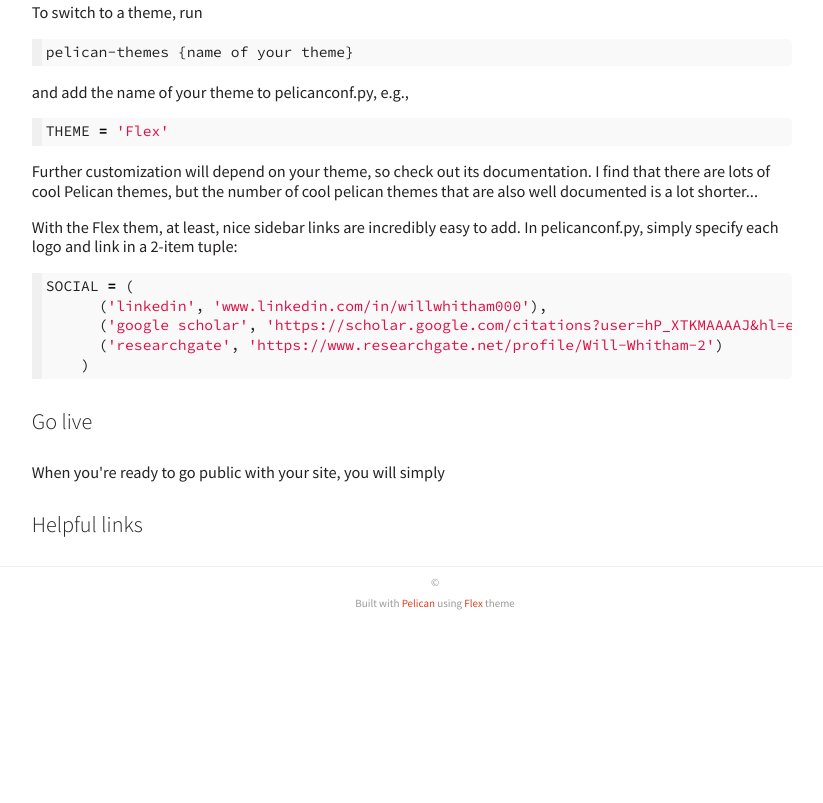
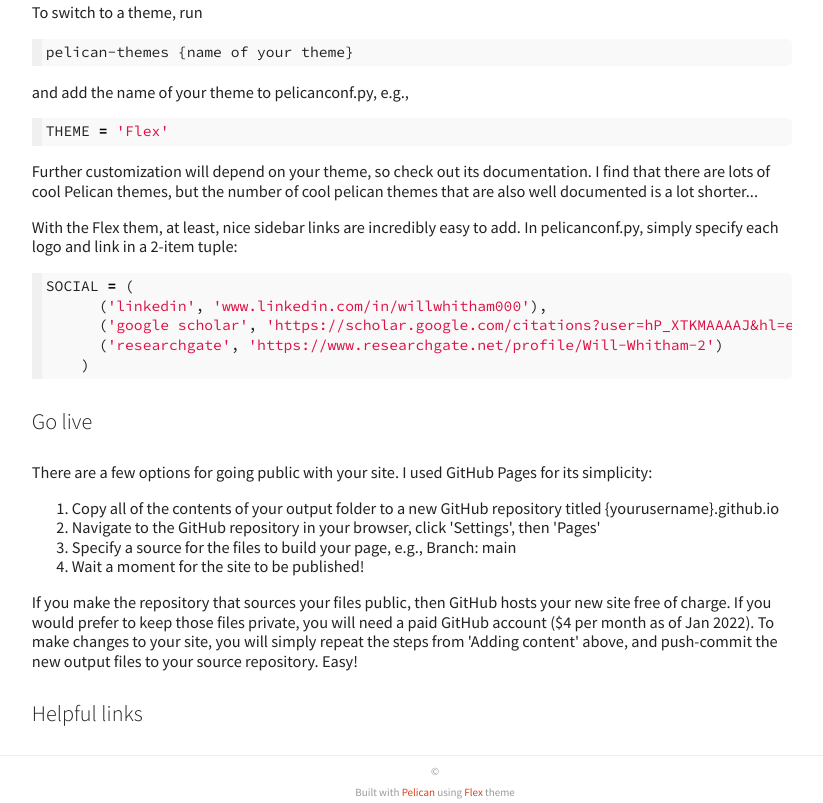
Before and after one commit to willwhitham/willwhitham.github.io, a plain HTML site: page making-a-personal-website-with-pelican.html in a window 1280 px wide. Shown: the part 2142-2945 px from the top of the page, without its empty margins (365-1188 px from the left). Before the commit the page ends 2756 px from the top, so only its background shows below. Drawn offline with Linux system fonts and the light colour scheme.

Commit message:
Update making-a-personal-website-with-pelican.html

```diff
--- a/making-a-personal-website-with-pelican.html
+++ b/making-a-personal-website-with-pelican.html
@@ -208,7 +208,17 @@ specify each logo and link in a 2-item tuple:</p>
 </code></pre></div>
 
 <h4>Go live</h4>
-<p>When you're ready to go public with your site, you will simply </p>
+<p>There are a few options for going public with your site. I used GitHub Pages for its simplicity:</p>
+<ol>
+<li>Copy all of the contents of your output folder to a new GitHub repository titled {yourusername}.github.io</li>
+<li>Navigate to the GitHub repository in your browser, click 'Settings', then 'Pages'</li>
+<li>Specify a source for the files to build your page, e.g., Branch: main</li>
+<li>Wait a moment for the site to be published!</li>
+</ol>
+<p>If you make the repository that sources your files public, then GitHub hosts your new site free of charge.
+If you would prefer to keep those files private, you will need a paid GitHub account ($4 per month as of Jan 2022).
+To make changes to your site, you will simply repeat the steps from 'Adding content' above, and push-commit the
+new output files to your source repository. Easy!</p>
 <h4>Helpful links</h4>
   </div>
   <div class="tag-cloud">
```
